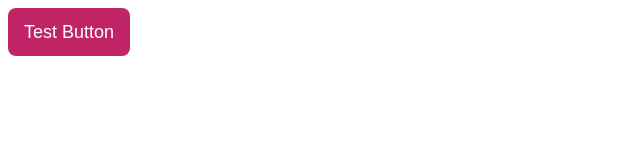
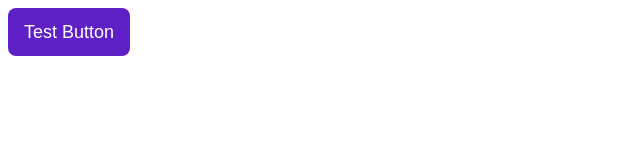
Before and after one commit to fatimaibrahimux/figmatokens-test, a plain HTML site: page index.html in a window 1280 px wide. Shown: the whole page, without its empty margins (0-640 px from the left). Drawn offline with Linux system fonts and the light colour scheme.

Commit message:
updating to check if it works

```diff
--- a/build/android/src/main/res/values/style_dictionary_colors.xml
+++ b/build/android/src/main/res/values/style_dictionary_colors.xml
@@ -2,7 +2,7 @@
 
 <!--
   Do not edit directly
-  Generated on Thu, 18 May 2023 10:29:00 GMT
+  Generated on Tue, 27 Jun 2023 15:38:31 GMT
 -->
 <resources>
 
--- a/build/css/_variables.css
+++ b/build/css/_variables.css
@@ -1,6 +1,6 @@
 /**
  * Do not edit directly
- * Generated on Thu, 18 May 2023 10:29:00 GMT
+ * Generated on Tue, 27 Jun 2023 15:38:31 GMT
  */
 
 :root {
@@ -16,7 +16,7 @@
   --sd-global-light-color-background-neutral: #091e420f;
   --sd-global-light-color-background-accent-red-subtlest: #ffedeb;
   --sd-global-light-color-background-selected: #e9f2ff;
-  --sd-global-light-color-background-brand-bold: #c12466;
+  --sd-global-light-color-background-brand-bold: #6020c8;
   --sd-global-light-color-background-danger: #ffedeb;
   --sd-global-light-color-background-warning: #fff7d6;
   --sd-global-light-color-background-success: #dffcf0;
```
